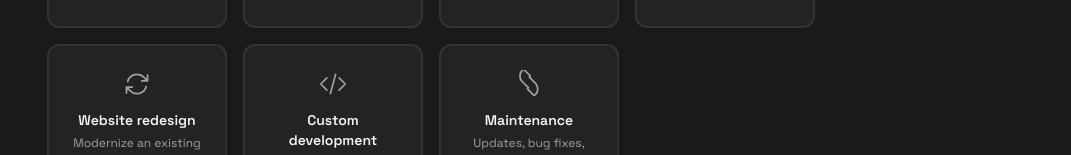
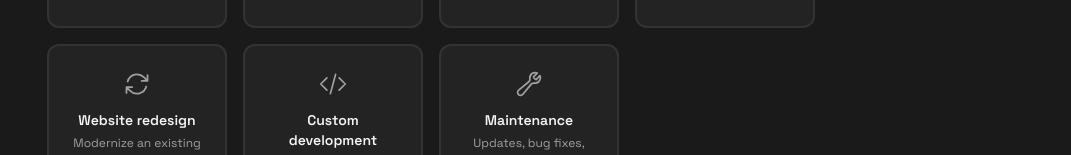
Before and after one commit to Jeeiib/portfolio-jbr-development, a Next.js app: page /en/brief in a window 1280 px wide. Shown: the part 477-632 px from the top of the page, without its empty margins (209-1280 px from the left). Built offline with nearby package versions, Linux system fonts and the light colour scheme; no server answers.

Commit message:
fix(brief): replace maintenance icon with wrench

```diff
--- a/src/components/brief/steps/ProjectTypeStep.tsx
+++ b/src/components/brief/steps/ProjectTypeStep.tsx
@@ -43,7 +43,7 @@ const projectTypeIcons: Record<string, React.ReactNode> = {
   ),
   "maintenance": (
     <svg className="w-7 h-7" fill="none" viewBox="0 0 24 24" stroke="currentColor" strokeWidth={1.5}>
-      <path strokeLinecap="round" strokeLinejoin="round" d="M11.42 15.17l-5.1-5.1a7.065 7.065 0 010-10l.354-.354a.75.75 0 011.06 0l4.95 4.95a.75.75 0 010 1.06l-.354.354m0 0l5.1 5.1a7.065 7.065 0 010 10l-.354.354a.75.75 0 01-1.06 0l-4.95-4.95a.75.75 0 010-1.06l.354-.354m0 0l-1.06-1.06" />
+      <path strokeLinecap="round" strokeLinejoin="round" d="M21.75 6.75a4.5 4.5 0 01-4.884 4.484c-1.076-.091-2.264.071-2.95.904l-7.152 8.684a2.548 2.548 0 11-3.586-3.586l8.684-7.152c.833-.686.995-1.874.904-2.95a4.5 4.5 0 016.336-4.486l-3.276 3.276a3.004 3.004 0 002.25 2.25l3.276-3.276c.256.565.398 1.192.398 1.852z" />
     </svg>
   ),
 };
```
